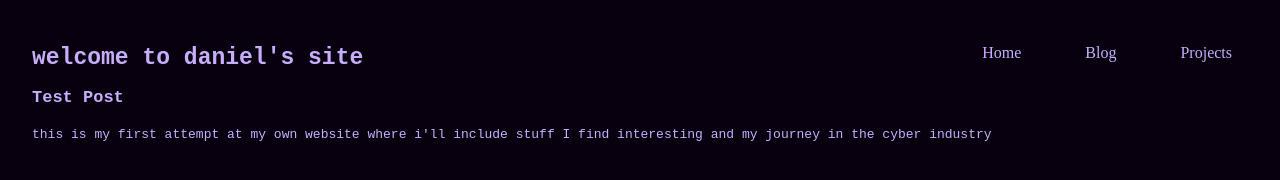
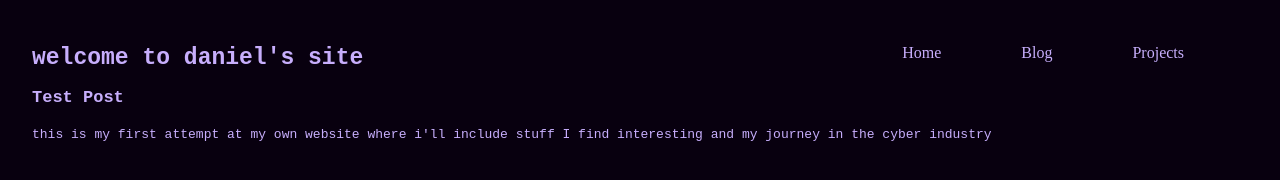
Before and after one commit to Daniel-Plops/Daniel-Plops.github.io, a plain HTML site: page index.html in a window 1280 px wide. Drawn offline with Linux system fonts and the light colour scheme; a web font is replaced by a local one.

Commit message:
moving buttons

```diff
--- a/index.html
+++ b/index.html
@@ -55,9 +55,9 @@
     }
     nav {
         display: flex;
-        gap: 2rem;
+        gap: 3rem;
         position: absolute;
-        right: 2rem;
+        right: 5rem;
         top: 2rem;
     }
     nav a {
@@ -65,7 +65,7 @@
         padding: 0.5rem 1rem;
         text-decoration: none;
         border-radius: 50px;
-        transition: background 0.3s;
+        transition: background 0.5s;
     }
     nav a:hover {
         background-color: #5a2ebc;
```
